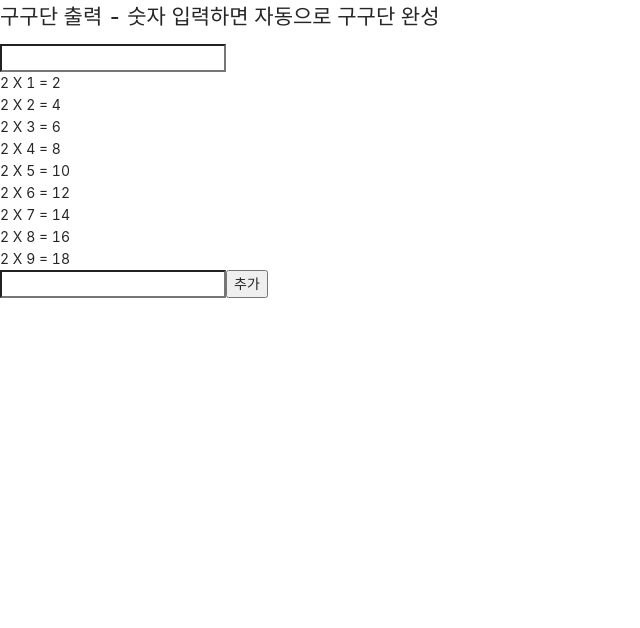
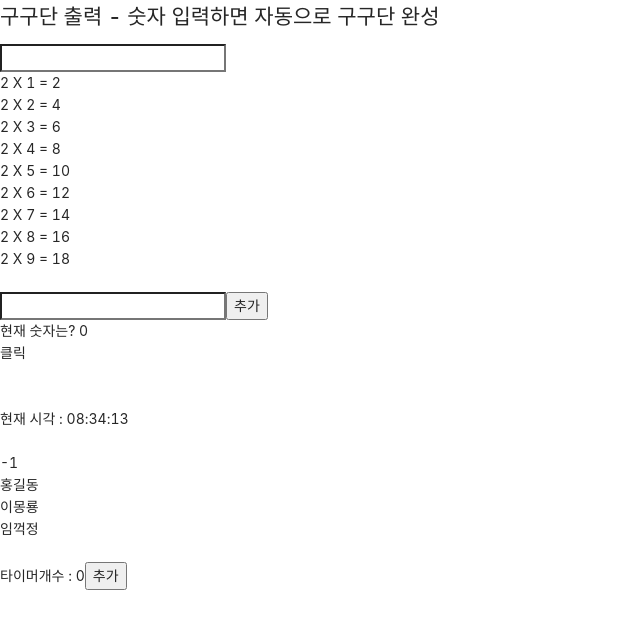
Before and after one commit to utolee90/React_Todo, a React (Create React App) app: page / in a window 1280 px wide. Shown: the top 628 px of the page, without its empty margins (0-640 px from the left). Built offline with nearby package versions, Linux system fonts and the light colour scheme.

Commit message:
과제 구현 완료!

```diff
--- a/src/App.js
+++ b/src/App.js
@@ -1,4 +1,4 @@
-import React from 'react';
+import React, { useEffect } from 'react';
 import './App.css';
 import Count from 'Count';
 import Welcome from 'Welcome';
@@ -14,6 +14,9 @@ import Sumbox from 'Sumbox';
 import HoverTest from 'HoverTest';
 import Gugudan from 'Gugudan';
 import MakeTodo from 'MakeTodo';
+import Timer from 'Timer';
+import Master from 'Master';
+import Clock from 'Clock';
 
 function JsxTest(){
   const user=2
@@ -135,6 +138,31 @@ function Add({x,y}){
   return (<div>{x+y}</div>) ;
 }
 
+function CountArray(){
+  const [state,setState]=React.useState(0);
+  const click=()=>{
+  setState(state+1);
+  }
+
+  React.useEffect(()=>{ //UseEffect -> [] 처음 웹페이지를 띄울 때에만 실행
+  console.log("useEffect:componentDidMount")
+  return ()=>{
+  console.log("useEffect:componentWillUnmount")
+  }
+  },[])
+  React.useEffect(()=>{ // [state] => state 값이 변할 때에만 실행.
+  console.log("useEffect:componentDidUpdate",state)
+  },[state])
+  return(
+  <>
+  현재 숫자는? <span>{state}</span>
+  <div onClick={click}>클릭</div>
+  </>
+  );
+  }
+
+
+
 /*
 function Gugudan({x}){
   const num_list = [1,2,3,4,5,6,7,8,9];
@@ -183,6 +211,8 @@ function TodoList(prop) {
 }
 */
 
+
+
 function App() { // jsx - HTML과 유사 - 그러나 JS 코드로 내부적으로 변환.
 
 
@@ -202,8 +232,12 @@ function App() { // jsx - HTML과 유사 - 그러나 JS 코드로 내부적으
       <Sumproj/> */
       /*<Parent/> */}
       {/*<Add x={10} y={20}/> */}
-      <Gugudan/>
-      <MakeTodo/>
+      <Gugudan/><br/>
+      <MakeTodo/><br/>
+      <CountArray/><br/><br/>
+      <Clock/><br/>
+      <Master/><br/>
+      <Timer/>
     </div>
   ); //컴포넌트 넣기 : 대문자로 사용.
 }
--- /dev/null
+++ b/src/Clock.js
@@ -0,0 +1,12 @@
+import React from 'react';
+
+export default function Clock(){
+    const [data,setDate]=React.useState(new Date());
+    React.useEffect(() => {
+    const timer = setInterval(()=>setDate(new Date(),1000));
+    return () => clearInterval(timer);
+    },[])
+    return(
+    <div>{'현재 시각 : '}{data.toISOString().slice(11,19)}</div>
+    );
+    };
--- a/src/MakeTodo.js
+++ b/src/MakeTodo.js
@@ -16,13 +16,9 @@ function MakeTodo(){
     const deletetodo = (e) =>{
         let key_id = e.target.parentNode.id;
         let key_num = parseInt(key_id.slice(4));
-        let new_todolist = [];
-        for (var i=0; i<todolist.length; i++){
-            if (i !=key_num){
-                new_todolist.push(todolist[i]);
-            }
-        }
-        setTodolist(new_todolist);
+
+        setTodolist([...todolist.slice(0,key_num),
+            ...todolist.slice(key_num+1, todolist.length)]);
     }
 
     return (<>
--- /dev/null
+++ b/src/Master.js
@@ -0,0 +1,40 @@
+import React, {useEffect} from 'react';
+
+export default function Master(){
+    const [seq, setSeq] = React.useState(-1);
+    const data = [
+        {seq:0, name:'홍길동', age:30, address:'인천'},
+        {seq:1, name:'이몽룡', age:24, address:'서울'},
+        {seq:2, name:'임꺽정', age:38, address:'시흥'}
+    ]
+    const click = (e) => {
+        setSeq(e.target.getAttribute("seq"))
+    }
+    return(
+        <>
+        {seq}
+        {
+            data.map((v, i) =>{
+                return <div seq={v.seq} onClick={click}>{v.name}</div>
+            })
+        }
+        <Detail seq={seq}/>
+        </>
+    )
+  }
+  function Detail({seq}) {
+    const [student, setStudnet] = React.useState({});
+    const data = [
+        {seq:0, name:'홍길동', age:30, address:'인천'},
+        {seq:1, name:'이몽룡', age:24, address:'서울'},
+        {seq:2, name:'임꺽정', age:38, address:'시흥'}
+    ]
+    React.useEffect(()=>{
+        setStudnet(data[seq])
+    }, [seq])
+    return (
+        <>
+        {JSON.stringify(student)}
+        </>
+    )
+  }
--- /dev/null
+++ b/src/Timer.js
@@ -0,0 +1,36 @@
+import React from 'react';
+
+export default function Timer(){
+    const [cnt,setCnt]=React.useState(0);
+    const [curtime, setCurtime] = React.useState(new Date()); //Current time setting
+    const [timer, setTimer] = React.useState([]);
+    const [timediff, setTimediff] = React.useState([]);
+
+    const click=()=>{
+        setCnt(cnt+1);
+        }
+
+    React.useEffect(()=>{
+    setTimer([...timer, new Date()]); //timer 리스트에 기록
+    setTimediff([...timediff, '0초 경과']); //timediff에 리스트 추가.
+    } , [cnt]) // 타임 기록
+    React.useEffect(()=>{
+        const rectime = setInterval(()=>setCurtime(new Date()),1000); //
+        /* setTimediff(timediff.map((v, i)=>{
+            toString(parseInt(curtime.getTime()-timer[i].getTime()/1000))+'초 경과';
+        })) */
+        return () => clearInterval(rectime);
+    }, [])
+
+    return(
+    <>
+    <div>타이머개수 : {cnt}<button onClick={click}>추가</button></div>
+    {timer.slice(1).map($time=>{return (
+        <div>{$time.toISOString()} /
+        {parseInt((curtime.getTime()-$time.getTime())/1000 +1)+'초 경과'} </div>
+        );
+    }
+    )}
+    </>
+    );
+    }
```
